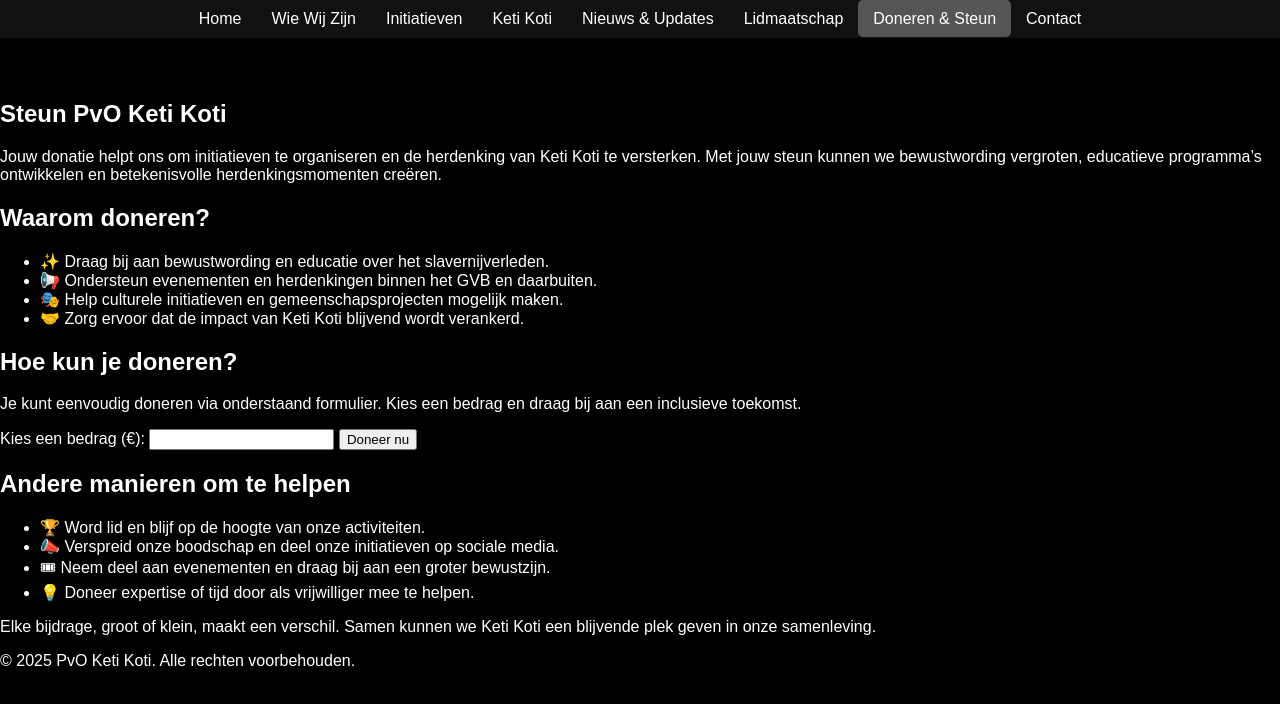
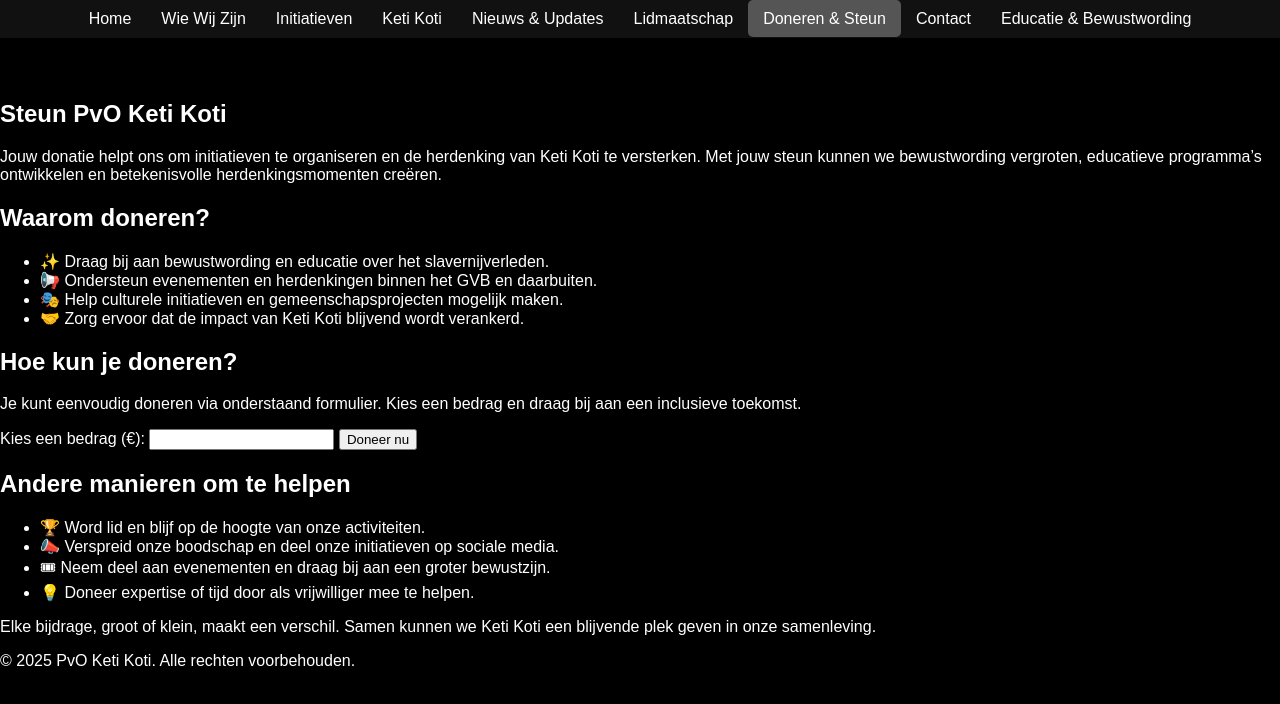
Before and after one commit to BornInSuriname/PvO-Website, a plain HTML site: page donatie.html in a window 1280 px wide. Drawn offline with Linux system fonts and the light colour scheme.

Commit message:
Update donatie.html

```diff
--- a/donatie.html
+++ b/donatie.html
@@ -18,8 +18,9 @@
                     <li role="none"><a href="keti-koti.html" role="menuitem">Keti Koti</a></li>
                     <li role="none"><a href="nieuwsbrief.html" role="menuitem">Nieuws & Updates</a></li>
                     <li role="none"><a href="inschrijfformulier.html" role="menuitem">Lidmaatschap</a></li>
-                    <li role="none"><a href="donatie.html" class="active" role="menuitem">Doneren & Steun</a></li>
+                    <li role="none"><a href="donatie.html"class="active" role="menuitem">Doneren & Steun</a></li>
                     <li role="none"><a href="contact.html" role="menuitem">Contact</a></li>
+                    <li role="none"><a href="bewustwording.html" role="menuitem">Educatie & Bewustwording</a></li>
                 </ul>
             </div>
         </nav>
```
